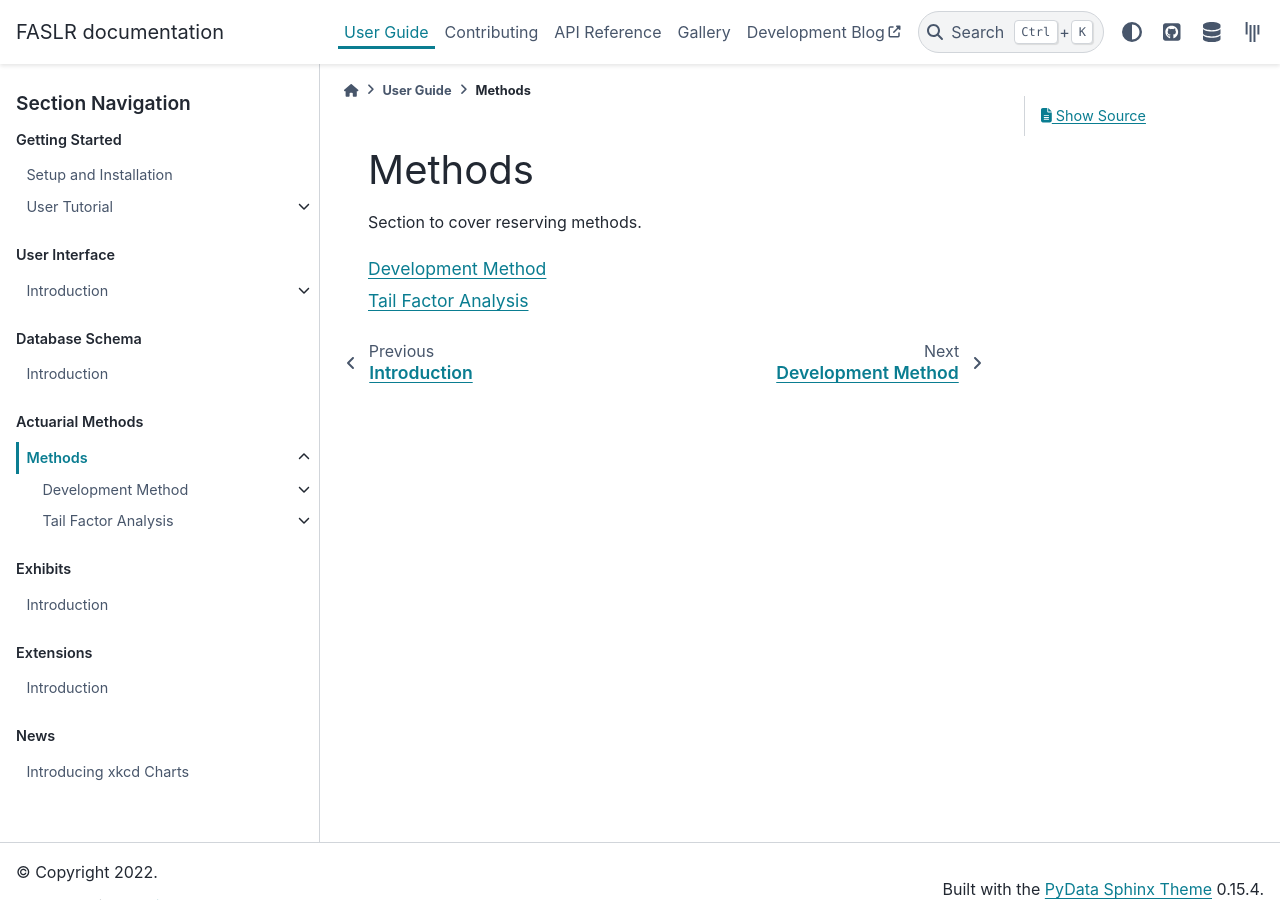
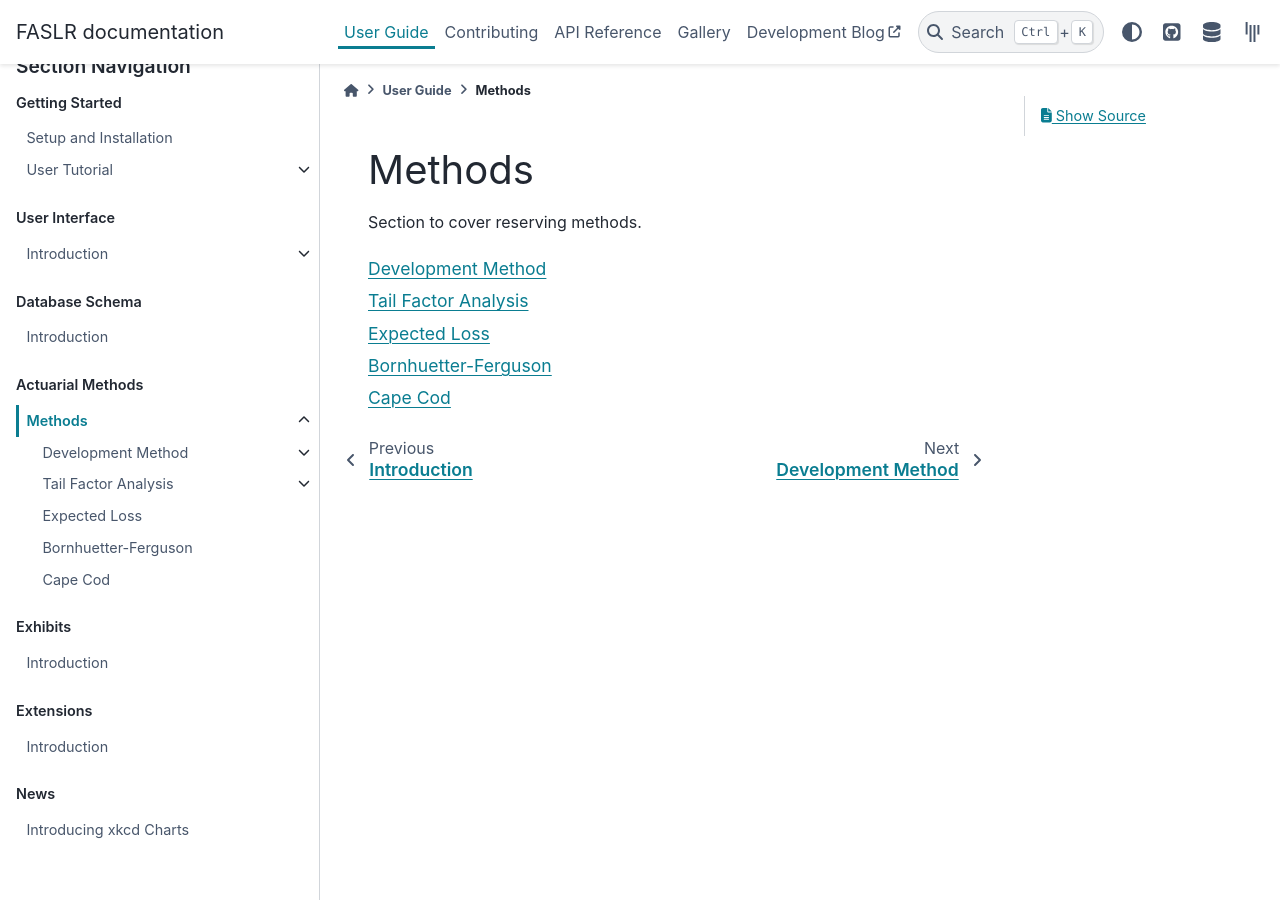
Before and after one commit to casact/FASLR, a Sphinx documentation site: the page built from docs/user/methods/index.rst, in a window 1280 px wide and 900 px high. Built offline with Sphinx 7.4.7 and the PyData theme 0.15.4, drawn with Linux system fonts in a browser that asks for light colours; the version number is read from the project's files by our own code.

Commit message:
DOCS: Initialize pages for methods.

```diff
--- /dev/null
+++ b/docs/user/methods/bf.rst
@@ -0,0 +1,4 @@
+Bornhuetter-Ferguson
+====================
+
+To be added.
--- /dev/null
+++ b/docs/user/methods/cape_cod.rst
@@ -0,0 +1,4 @@
+Cape Cod
+========
+
+To be added.
--- /dev/null
+++ b/docs/user/methods/expected_loss.rst
@@ -0,0 +1,4 @@
+Expected Loss
+=============
+
+To be added.
--- a/docs/user/methods/index.rst
+++ b/docs/user/methods/index.rst
@@ -8,3 +8,6 @@ Section to cover reserving methods.
 
    development/index
    tail/index
+   expected_loss
+   bf
+   cape_cod
```
